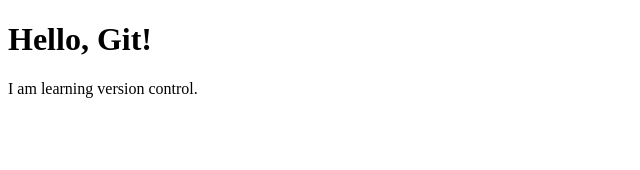
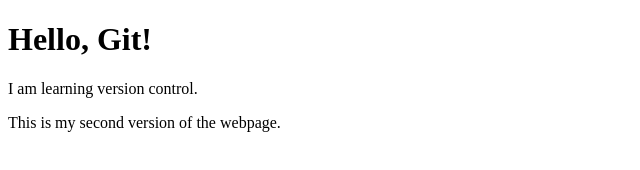
Before and after one commit to shrutimule-droid/my-first-git-project, a plain HTML site: page index.html in a window 1280 px wide. Shown: the whole page, without its empty margins (0-640 px from the left). Drawn offline with Linux system fonts and the light colour scheme.

Commit message:
add second version paragraph

```diff
--- a/index.html
+++ b/index.html
@@ -6,5 +6,6 @@
 <body>
     <h1>Hello, Git!</h1>
     <p>I am learning version control.</p>
+    <p>This is my second version of the webpage.</p>
 </body>
 </html>
```
